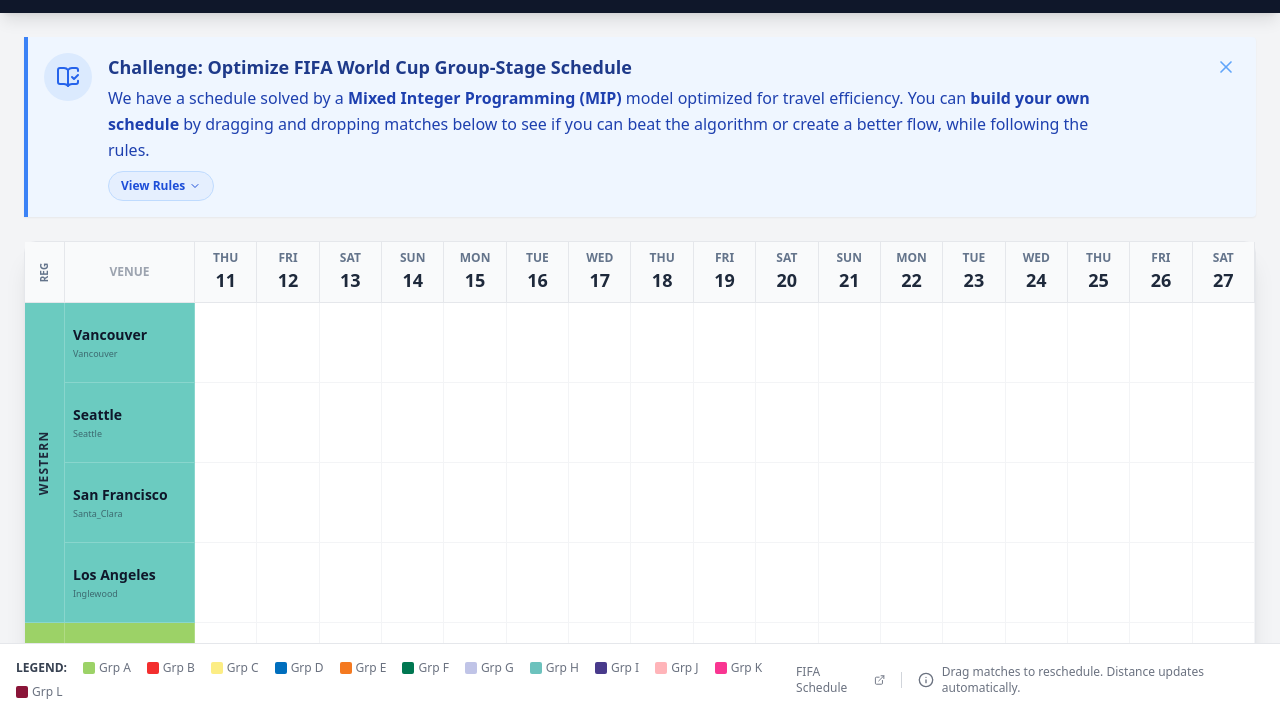
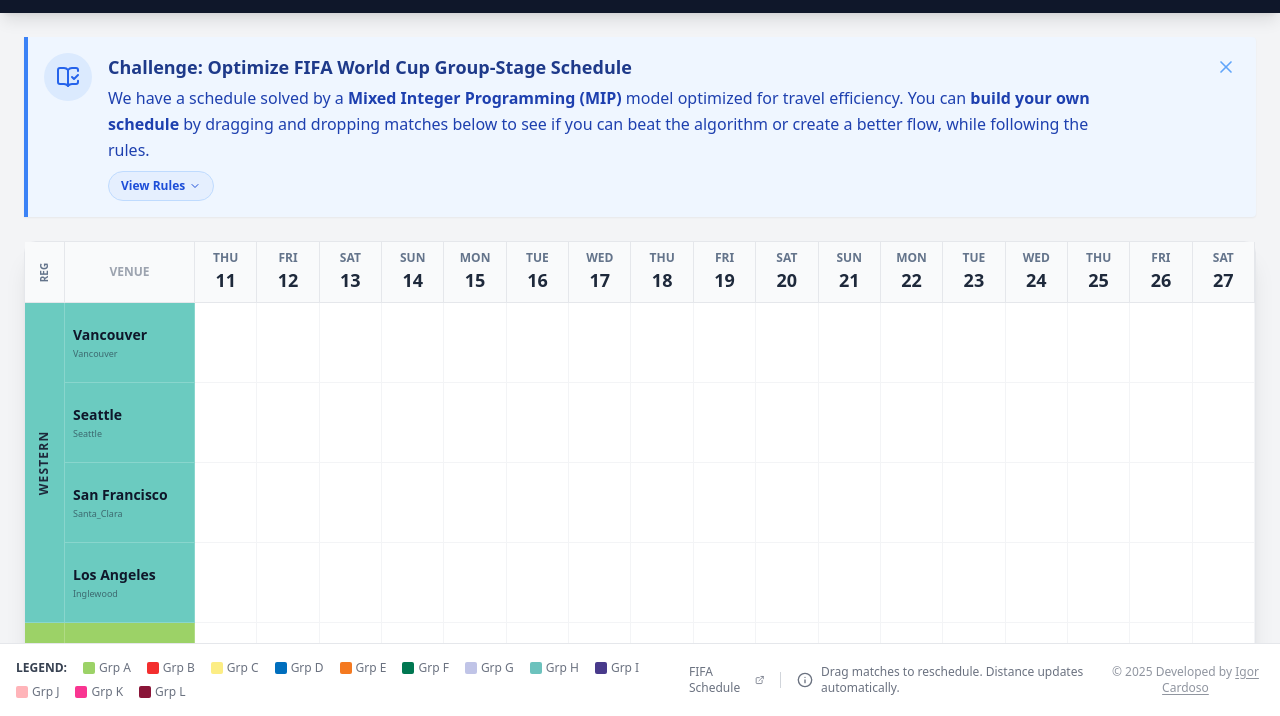
Before and after one commit to IgorLucindo/fifa-world-cup-2026-scheduler-APP, a plain HTML site: page index.html in a window 1280 px wide. Shown: the part 84-800 px from the top of the page. Drawn offline with nearby package versions, Linux system fonts and the light colour scheme; no server answers.

Commit message:
added developer link

```diff
--- a/index.html
+++ b/index.html
@@ -165,8 +165,8 @@
             <a href="https://www.fifa.com/en/tournaments/mens/worldcup/canadamexicousa2026/articles/match-schedule-fixtures-results-teams-stadiums"
             target="_blank"
             class="flex items-center gap-1 hover:text-slate-800 transition-colors">
-            <span>FIFA Schedule</span>
-            <i data-lucide="external-link" class="w-3 h-3"></i>
+                <span>FIFA Schedule</span>
+                <i data-lucide="external-link" class="w-3 h-3"></i>
             </a>
 
             <div class="hidden sm:block h-4 w-px bg-gray-300"></div>
@@ -175,6 +175,15 @@
                 <i data-lucide="info" class="w-4 h-4 shrink-0"></i>
                 <span>Drag matches to reschedule. Distance updates automatically.</span>
             </div>
+
+            <span class="w-full sm:w-auto text-center sm:ml-auto text-xs text-gray-500 opacity-75">
+                © 2025 Developed by
+                <a href="https://www.linkedin.com/in/igorlucindo/"
+                    target="_blank"
+                    class="underline underline-offset-2 hover:text-gray-900">
+                    Igor Cardoso
+                </a>
+            </span>
         </div>
     </footer>
 
```
